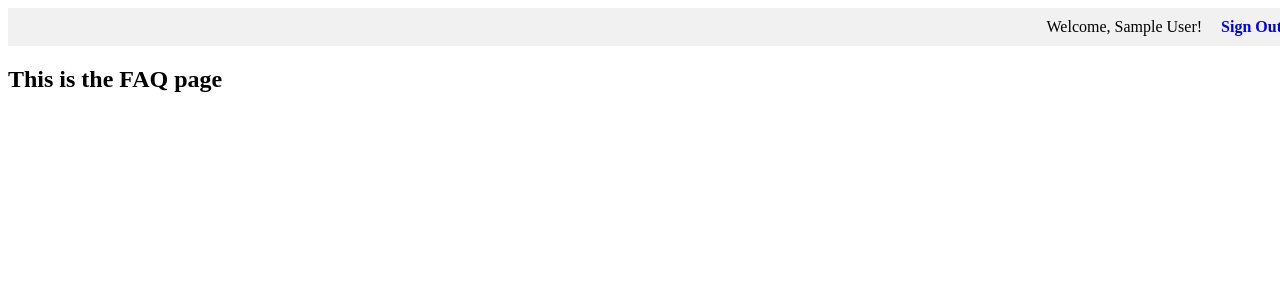
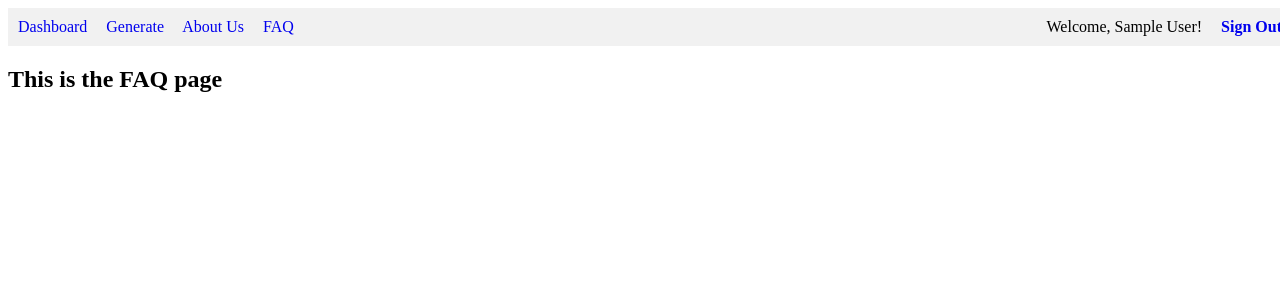
Before and after one commit to ThomasSemenak/demo-repo, a PHP site: page /faq.php in a window 1280 px wide. Shown: the top 300 px of the page. Run offline with PHP 8.4, Linux system fonts and the light colour scheme; the visitor is signed in with stand-in values (Sample User, id 1).

Commit message:
Update header.php

```diff
--- a/header.php
+++ b/header.php
@@ -4,7 +4,17 @@ if (!isset($_SESSION)) {
     session_start();
 }
 ?>
-<div style="width: 100%; background-color: #f1f1f1; padding: 10px; text-align: right;">
-    <span>Welcome, <?php echo htmlspecialchars($_SESSION['UserName']); ?>!</span>
-    <a href="logout.php" style="margin-left: 15px; text-decoration: none; font-weight: bold;">Sign Out</a>
+<div style="width: 100%; background-color: #f1f1f1; padding: 10px; display: flex; justify-content: space-between; align-items: center;">
+    <!-- Navigation Menu -->
+    <div>
+        <a href="welcome.php" style="margin-right: 15px; text-decoration: none;">Dashboard</a>
+        <a href="generate.php" style="margin-right: 15px; text-decoration: none;">Generate</a>
+        <a href="aboutus.php" style="margin-right: 15px; text-decoration: none;">About Us</a>
+        <a href="faq.php" style="text-decoration: none;">FAQ</a>
+    </div>
+    <!-- User Welcome and Sign Out -->
+    <div>
+        <span>Welcome, <?php echo htmlspecialchars($_SESSION['UserName']); ?>!</span>
+        <a href="logout.php" style="margin-left: 15px; text-decoration: none; font-weight: bold;">Sign Out</a>
+    </div>
 </div>
```
